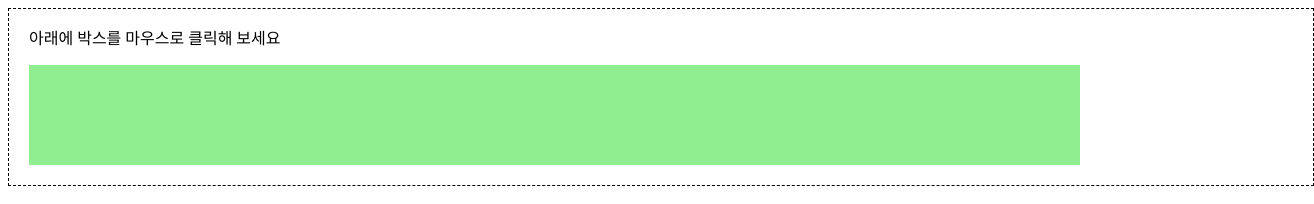
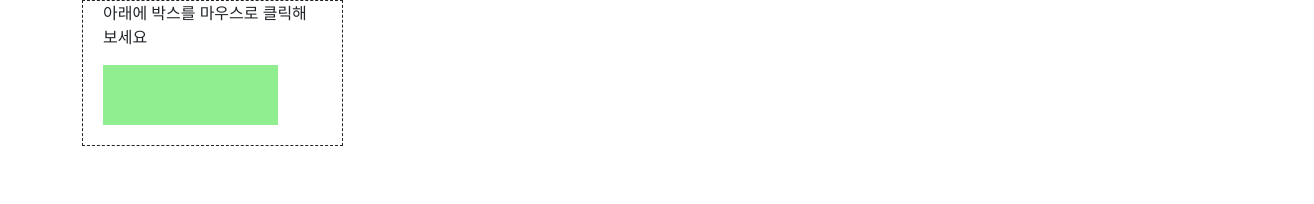
Before and after one commit to yyj-beep/9.vuecdn, a plain HTML site: page index.html in a window 1280 px wide. Shown: the whole page, 1314 px wide, since content can reach past the window. Drawn offline with nearby package versions, Linux system fonts and the light colour scheme.

Commit message:
index.html

```diff
--- a/index.html
+++ b/index.html
@@ -1,5 +1,8 @@
 <!DOCTYPE html>
 <html lang="en">
+  <meta name="viewport" content="width=device-width, initial-scale=1">
+  <link href="https://cdn.jsdelivr.net/npm/bootstrap@5.3.3/dist/css/bootstrap.min.css" rel="stylesheet">
+  <script src="https://cdn.jsdelivr.net/npm/bootstrap@5.3.3/dist/js/bootstrap.bundle.min.js"></script>
 <head>
   <title>click to run Method</title>
 </head>
@@ -8,13 +11,15 @@
   #app{border:dashed 1px; width:100%; padding:0 20px 20px 20px;}
   #app > div {width:80%; height:60px; background-color:lightgreen; padding:20px; font-weight:bold;}
 </style>
-  <div id="app">
+<div class="container">
+    <div class="row">
+        <div class="col-md-3">
+<div id="app">
     <p>아래에 박스를 마우스로 클릭해 보세요</p>
     <div v-on:click="changeText">
       {{text}}
     </div>
   </div>
-
   <script src="https://unpkg.com/vue@3/dist/vue.global.js"></script>
   <script>
     const app = Vue.createApp({
@@ -33,5 +38,18 @@
    app.mount('#app')
 
   </script>
+        </div>
+        <div class="col-md-3">
+
+        </div>
+        <div class="col-md-3">
+
+        </div>
+        <div class="col-md-3">
+
+        </div>
+    </div>
+</div>
+
 </body>
 </html>
```
